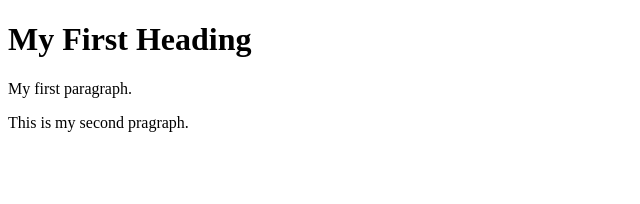
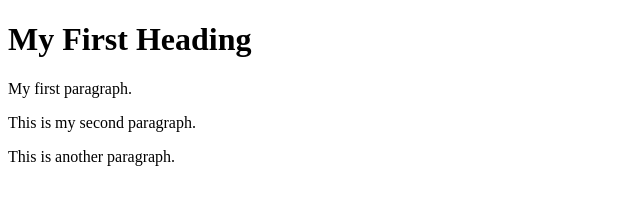
Before and after one commit to ymendiola17/Software_Engineering_Fundamentals, a plain HTML site: page index.html in a window 1280 px wide. Shown: the whole page, without its empty margins (0-640 px from the left). Drawn offline with Linux system fonts and the light colour scheme.

Commit message:
Added new lines

```diff
--- a/index.html
+++ b/index.html
@@ -7,7 +7,8 @@
 
 <h1>My First Heading</h1>
 <p>My first paragraph.</p>
-<p>This is my second pragraph.</p>
+<p>This is my second paragraph.</p>
+<p> This is another paragraph. </P
 
 </body>
 </html>
```
